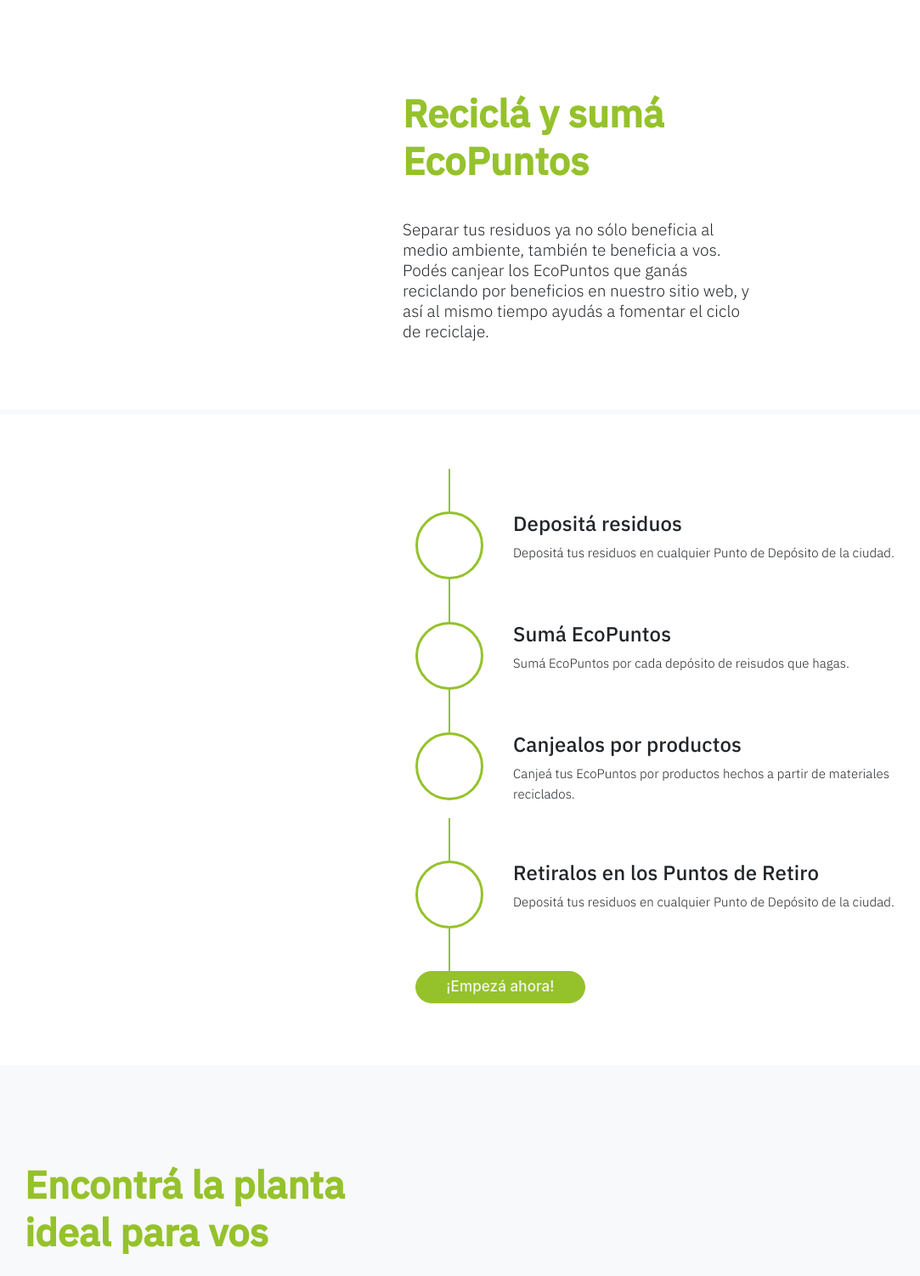
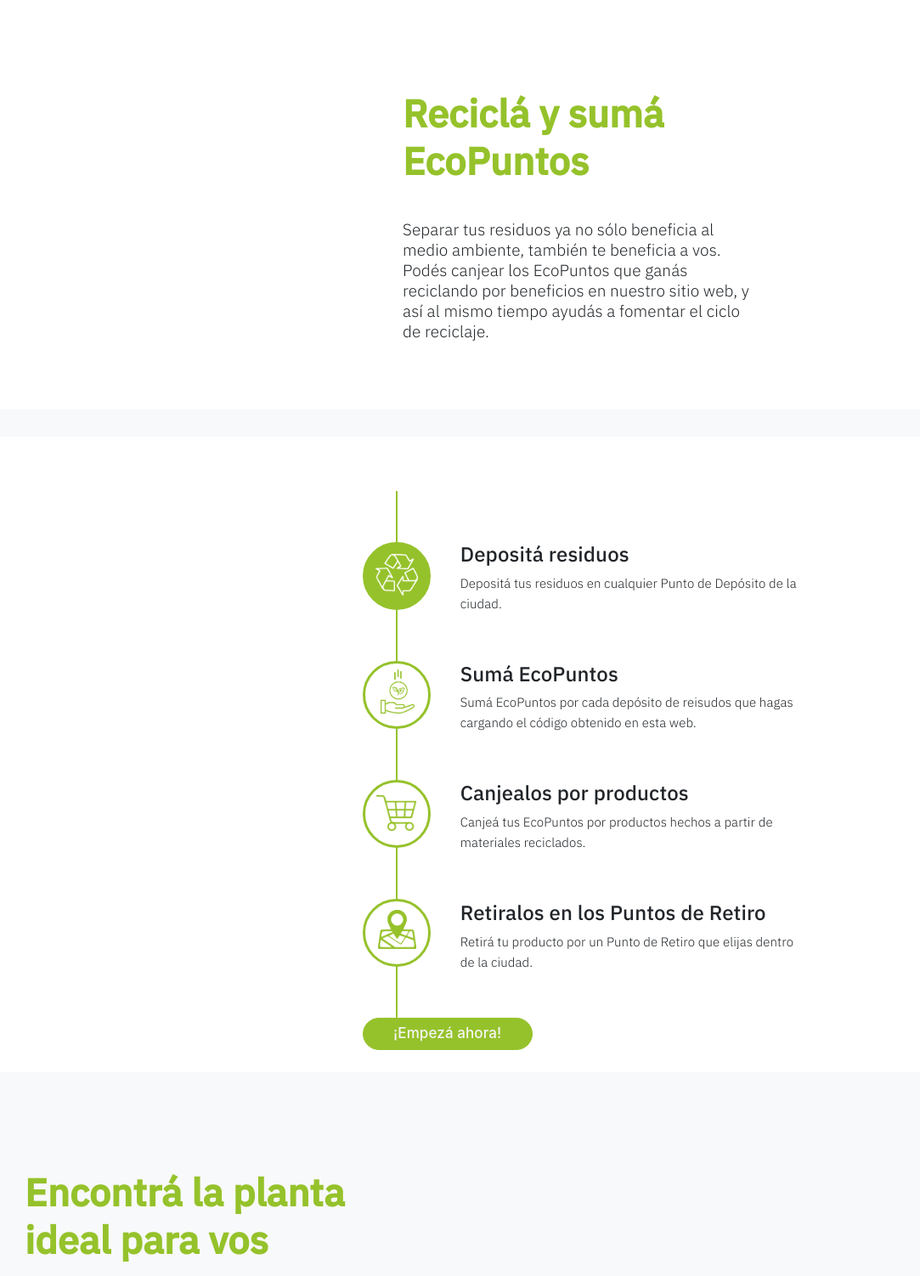
Before and after one commit to JoaquinCardonaRuiz/proyecto-final, a Flask app: page / in a window 1280 px wide. Shown: the part 1443-2945 px from the top of the page at 85% size, without its empty margins (181-1264 px from the left). Run offline with Flask 2, Linux system fonts and the light colour scheme; some libraries are stand-ins or nearby versions.

Commit message:
Avances en sección "Circles".

```diff
--- a/static/css/start-page.css
+++ b/static/css/start-page.css
@@ -465,6 +465,16 @@ body{
 
 /*Sección celular*/
 
+#page-content-circles{
+    position: relative;
+    border-radius: 0px;
+    background-color: white;
+}
+
+#page-content-circles-col{
+    margin-right:10%;
+}
+
   .circles {
     text-align: center;
     margin: 0 auto 0 30px;
@@ -480,7 +490,7 @@ body{
 
   .vertical-line {
     width: 2px;
-    height:50px;
+    height:60px;
     background: #95C22B;
     margin: 0 auto 0 69px;
   }
@@ -507,12 +517,20 @@ body{
     cursor: pointer;
   }
 
+  .circle-title1{
+    text-align: left;
+    float:left;
+    font-family: 'IBM Plex Sans', sans-serif;
+    font-size: 24px;
+    margin-top: 60px;
+  }
+
   .circle-title{
     text-align: left;
     float:left;
     font-family: 'IBM Plex Sans', sans-serif;
     font-size: 24px;
-    margin-top: 50px;
+    margin-top: 10%;
   }
 
   .circle-description{
@@ -521,13 +539,69 @@ body{
     font-family: 'IBM Plex Sans', sans-serif;
     font-size: 15px;
     font-weight: 200;
+    position:static;
   }
 
   .left-circle-col{
-      width: 130px;
+    width: 130px;
   }
 
+  .right-circle-col{
+    height: fit-content;
+  }
 
-  .left-circle-col-btn{
+  #start-button-cell{
     margin: auto;
+    margin-left: 30px;
+    position: absolute;
   }
+
+  .circle-image{
+    width: 40px;
+    margin:auto;
+    margin-top: -10px;
+  }
+
+  #circle-image-1{
+      width: 50px;
+      margin-top: -5px;
+  }
+
+  #circle-image-1-w{
+    width: 50px;
+    margin-top: -5px;
+    display: none;
+  }
+
+  #circle-image-2{
+    margin-left: 3px;
+  }
+
+  #circle-image-2-w{
+    margin-left: 3px;
+    display: none;
+  }
+
+  #circle-image-3{
+    width: 47px;
+    margin-top: -3px;
+  }
+
+  #circle-image-3-w{
+    width: 47px;
+    margin-top: -3px;
+    display: none;
+  }
+
+  #circle-image-4{
+    width: 45px;
+    margin-top: -10px;
+    margin-left: 2px;
+  }
+
+  #circle-image-4-w{
+    width: 45px;
+    margin-top: -10px;
+    margin-left: 2px;
+    display: none;
+  }
--- a/templates/start-page.html
+++ b/templates/start-page.html
@@ -76,61 +76,55 @@
     </div>
 </div>
 
-<div class="jumbotron" id="page-content-flujo-basico">
+<div class="jumbotron" id="page-content-circles">
     <div class="row">
         <div class="col">
+        </div>
+        <div class="col" id="page-content-circles-col">
+            <div class="row" id="">
+                <div class="left-circle-col">
+                    <div class="vertical-line"></div>
+                    <div class="circles" id="circle1" onclick="fillCircles(1)">
+                        <img src="/static/img/circles-1-green.png" class="circle-image" id="circle-image-1">
+                        <img src="/static/img/circles-1-white.png" class="circle-image" id="circle-image-1-w">
+                    </div>
 
-        </div>
-        <div class="col">
-                <div class="row">
-                    <div class="left-circle-col">
-                        <div class="vertical-line"></div>
-                        <div class="circles" id="circle1" onclick="fillCircles(1)"></div>
+                    <div class="vertical-line"></div>
+                    <div class="circles" id="circle2" onclick="fillCircles(2)">
+                        <img src="/static/img/circles-2-green.png" class="circle-image" id="circle-image-2">
+                        <img src="/static/img/circles-2-white.png" class="circle-image" id="circle-image-2-w">
                     </div>
-                    <div class="col right-circle-col">
-                        <h5 class="circle-title">Depositá residuos</h5>
-                        <p class="circle-description">Depositá tus residuos en cualquier Punto de Depósito de la ciudad.</p>
-                    </div>
-                </div>
-                <div class="row">
-                    <div class="left-circle-col">
-                        <div class="vertical-line"></div>
-                        <div class="circles" id="circle2" onclick="fillCircles(2)"></div>
-                    </div>
-                    <div class="col right-circle-col">
-                        <h5 class="circle-title">Sumá EcoPuntos</h5>
-                        <p class="circle-description">Sumá EcoPuntos por cada depósito de reisudos que hagas.</p>
-                    </div>
-                </div>
-                <div class="row">
-                    <div class="left-circle-col">
-                        <div class="vertical-line"></div>
-                        <div class="circles" id="circle3" onclick="fillCircles(3)"></div>
-                    </div>
-                    <div class="col right-circle-col">
-                        <h5 class="circle-title">Canjealos por productos</h5>
-                        <p class="circle-description">Canjeá tus EcoPuntos por productos hechos a partir de materiales reciclados.</p>
-                    </div>
-                </div>
-                <div class="row">
-                    <div class="left-circle-col">
-                        <div class="vertical-line"></div>
-                        <div class="circles" id="circle4" onclick="fillCircles(4)"></div>
-                    </div>
-                    <div class="col right-circle-col">
-                        <h5 class="circle-title">Retiralos en los Puntos de Retiro</h5>
-                        <p class="circle-description">Depositá tus residuos en cualquier Punto de Depósito de la ciudad.</p>
-                    </div>
-                </div>
-                <div class="row">
-                    <div class="left-circle-col-btn">
-                        <div class="vertical-line"></div>
-                        <h3 id="start-button-cell">¡Empezá ahora!</h3>
-                    </div>
-                    <div class="col right-circle-col">
+
+                    <div class="vertical-line"></div>
+                    <div class="circles" id="circle3" onclick="fillCircles(3)">
+                        <img src="/static/img/circles-3-green.png" class="circle-image" id="circle-image-3">
+                        <img src="/static/img/circles-3-white.png" class="circle-image" id="circle-image-3-w">
 
                     </div>
+
+                    <div class="vertical-line"></div>
+                    <div class="circles" id="circle4" onclick="fillCircles(4)">
+                        <img src="/static/img/circles-4-green.png" class="circle-image" id="circle-image-4">
+                        <img src="/static/img/circles-4-white.png" class="circle-image" id="circle-image-4-w">
+                    </div>
+
+                    <div class="vertical-line"></div>
+                    <h3 id="start-button-cell">¡Empezá ahora!</h3>
+
                 </div>
+                <div class="col right-circle-col">
+                    <h5 class="circle-title1">Depositá residuos</h5>
+                    <p class="circle-description" id="desc-1-circles">Depositá tus residuos en cualquier Punto de Depósito de la ciudad.</p>
+
+                    <h5 class="circle-title">Sumá EcoPuntos</h5>
+                    <p class="circle-description" id="desc-2-circles">Sumá EcoPuntos por cada depósito de reisudos que hagas cargando el código obtenido en esta web.</p>
+                    <h5 class="circle-title">Canjealos por productos</h5>
+                    <p class="circle-description" id="desc-3-circles">Canjeá tus EcoPuntos por productos hechos a partir de materiales reciclados.</p>
+
+                    <h5 class="circle-title">Retiralos en los Puntos de Retiro</h5>
+                    <p class="circle-description" id="desc-4-circles">Retirá tu producto por un Punto de Retiro que elijas dentro de la ciudad.</p>
+                </div>
+            </div>
         </div>
     </div>
 </div>
```
Also changed, not shown: static/js/start-page.js (+29 -9 lines), static/img/circles-1-green.png (added), static/img/circles-1-white.png (added), static/img/circles-2-green.png (added), static/img/circles-2-white.png (added), static/img/circles-3-green.png (added), static/img/circles-3-white.png (added), static/img/circles-4-green.png (added), static/img/circles-4-white.png (added).
